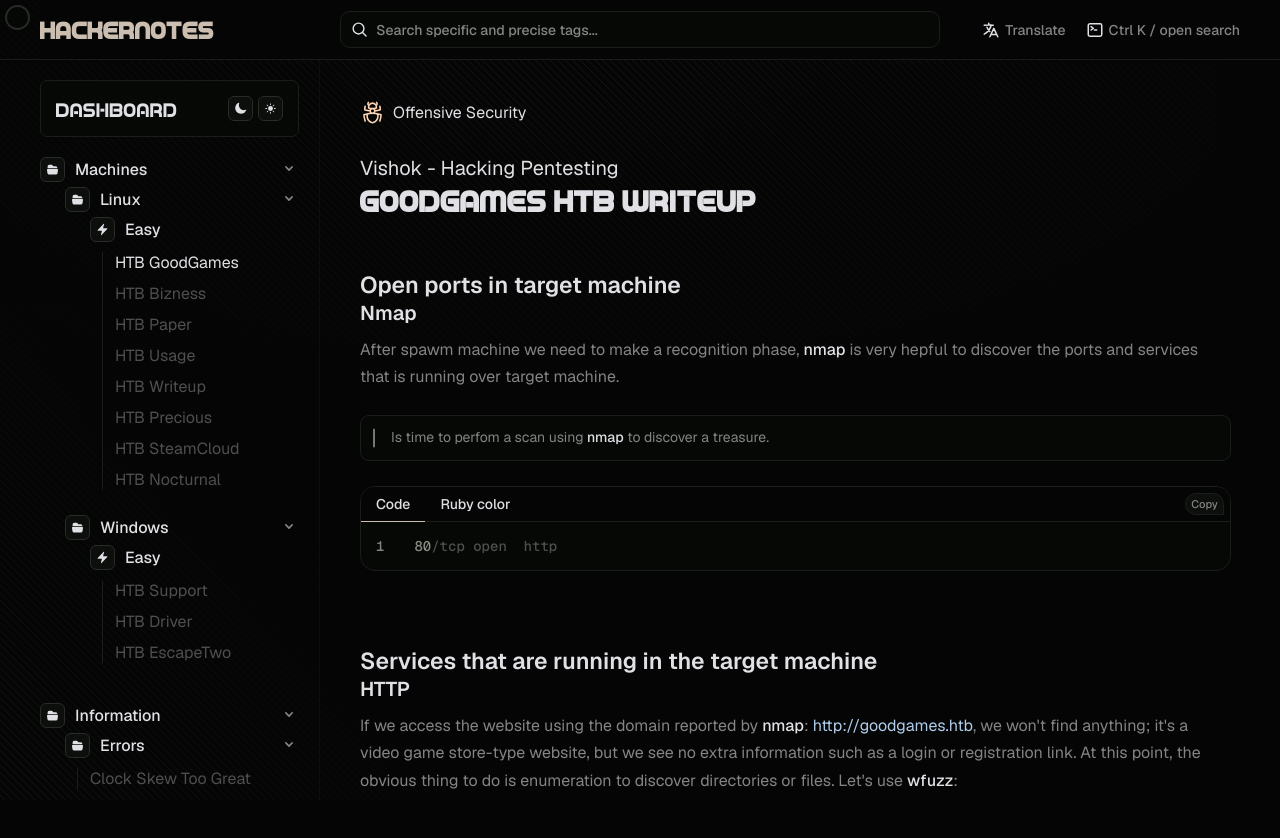
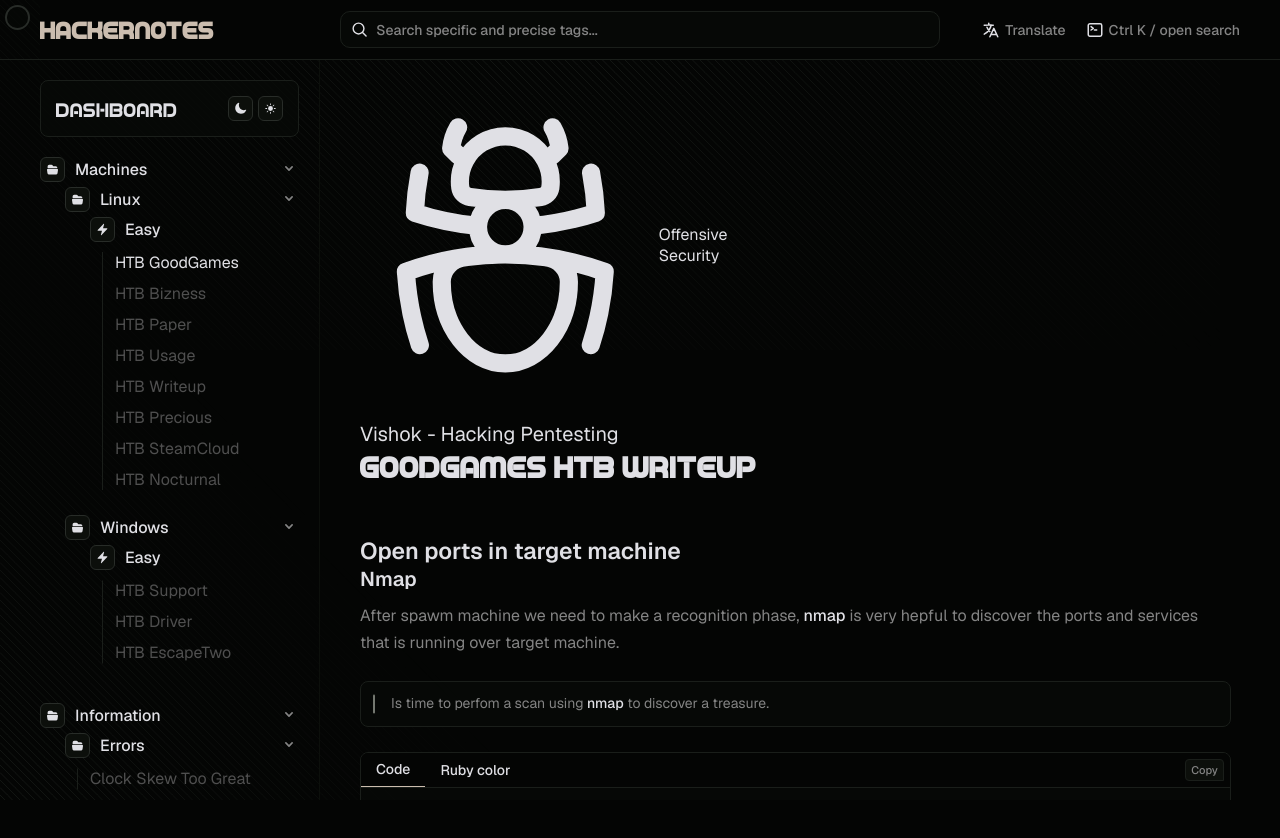
Before and after one commit to Yoswell/Hackernotes, a React (Vite) app: page / in a window 1280 px wide. Shown: the top 838 px of the page. Built offline with nearby package versions, Linux system fonts and the light colour scheme; a web font is replaced by a local one.

Commit message:
Border radius modified

```diff
--- a/src/css/App.css
+++ b/src/css/App.css
@@ -12,24 +12,18 @@
     --fg: #e0e0e5;
     --fg-01: #848484;
     --fg-02: #4f4f4f;
-    --fg-03: #575a62;
+    --fg-03: #b2b8ab;
 
     --orange-01: #cbbdaf;
-    --orange-02: #3e3b37;
-    --orange-03: #050504;
-
-    --blue-01: #afb4cb;
-    --blue-02: #37383e;
-    --blue-03: #040405;
-
-    --gray-01: #b3afcb;
-    --gray-02: #28262d;
-    --gray-03: #0c0b0f;
 
     --code: "Geist Mono";
     --font-01: "Game";
+    --font-02: "Devil";
 
-    --rd-box: 15px;
+    --rd-10: 10px;
+    --rd-8: 8px;
+    --rd-6: 6px;
+    --rd-4: 4px;
 }
 
 @font-face {
@@ -38,13 +32,19 @@
     font-style: normal;
 }
 
+@font-face {
+    font-family: 'Devil';
+    src: url('/fonts/Devil.ttf') format(TrueType);
+    font-style: normal;
+}
+
 * {
     box-sizing: border-box;
     margin: 0;
     padding: 0;
     font-size: 16px;
-    scrollbar-width: thin;
-    scrollbar-color: transparent transparent;
+    scrollbar-width: none;
+    -ms-overflow-style: none;
     font-family: var(--font-02);
     font-family: "Geist", sans-serif;
 }
--- a/src/css/Docs.css
+++ b/src/css/Docs.css
@@ -35,8 +35,10 @@
             margin-bottom: 30px;
             gap: 8px;
 
-            svg {
-                width: 25px;
+            span {
+                margin-top: -8px;
+                font-family: var(--font-02);
+                font-size: 45px;
                 color: #ffd6b4;
             }
         }
@@ -183,7 +185,7 @@
     align-items: flex-start;
     position: relative;
     overflow: hidden;
-    border-radius: var(--rd-box);
+    border-radius: var(--rd-8);
     background-color: var(--bg-06);
     border: 1px solid var(--bg-03);
 
@@ -216,7 +218,7 @@
             padding: 3px 5px;
             border: 1px solid var(--bg-03);
             background-color: var(--bg-02);
-            border-radius: calc(var(--rd-box) - 4px) calc(var(--rd-box) - 4px) 0 calc(var(--rd-box) - 4px);
+            border-radius: var(--rd-4) var(--rd-4)  0 var(--rd-4) ;
             color: var(--fg-01);
             font-weight: 500;
             font-size: 11px;
@@ -230,14 +232,16 @@
         font-size: 14px;
         padding: 15px;
         overflow-x: auto;
-        position: relative;
-        overflow: hidden;
         text-overflow: ellipsis;
         color: var(--fg-02);
         font-family: var(--code);
         background-color: transparent;
+        display: inline-block;
 
         .line {
+            width: 100%;
+            position: relative;
+
             .line-number {
                 display: inline-block;
                 text-align: right;
@@ -268,7 +272,6 @@
 }
 
 p, li, span {
-    --radius: 8px;
     --padding: 1px 5px;
 
     code {
@@ -279,7 +282,7 @@
         background-color: var(--bg-02);
         border: 1px solid var(--bg-04);
         padding: var(--padding);
-        border-radius: var(--radius);
+        border-radius: var(--rd-8);
         font-weight: 500;
     }
 }
@@ -294,14 +297,13 @@
     gap: 5px;
     padding: 10px 20px 10px 30px;
     border: 1px solid var(--bg-03);
-    border-radius: calc(var(--rd-box) - 6px);
     background-color: var(--bg-06);
+    border-radius: var(--rd-8);
 
     h6 {
         display: none;
         font-weight: 600;
         font-size: 14px;
-        border-radius: calc(var(--rd-box) - 10px);
     }
 
     p {
@@ -312,8 +314,6 @@
             font-size: inherit;
             line-height: inherit;
             font-family: inherit;
-            font-style: inherit;
-            color: var(--fg);
         }
     }
 
@@ -325,7 +325,7 @@
         transform: translateY(-50%);
         width: 2px;
         height: calc(100% - 25px);
-        border-radius: var(--rd-box);
+        border-radius: var(--rd-10);
     }
 }
 
--- a/src/css/Menu.css
+++ b/src/css/Menu.css
@@ -53,8 +53,7 @@
             padding: 5px;
             background-color: var(--bg-02);
             border: 1px solid var(--bg-04);
-            border-radius: 6px;
-            z-index: 2;
+            border-radius: var(--rd-6);
         }
 
         .tree-links {
@@ -112,7 +111,7 @@
     padding: 15px;
     background-color: var(--bg-06);
     border: 1px solid var(--bg-03);
-    border-radius: calc(var(--rd-box) - 8px);
+    border-radius: var(--rd-8);
 
     h1 {
         display: flex;
--- a/src/css/Nav.css
+++ b/src/css/Nav.css
@@ -78,7 +78,7 @@
     display: flex;
     align-items: center;
     justify-content: space-between;
-    border-radius: calc(var(--rd-box) - 5px);
+    border-radius: var(--rd-10);
 
     .search {
         padding: 0 10px;
```
Also changed, not shown: public/machines/Support.md (+3 -3 lines), public/fonts/Devil.ttf (added).
